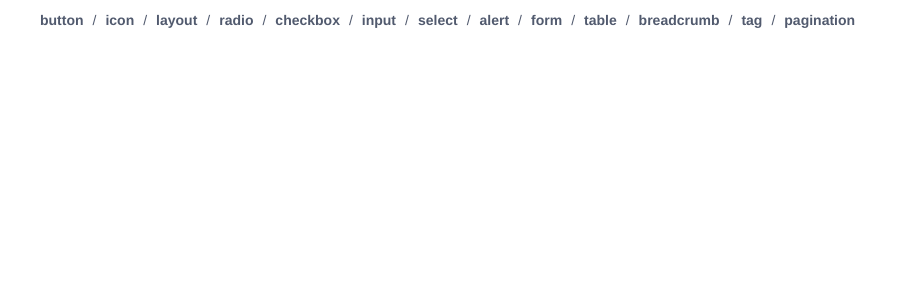
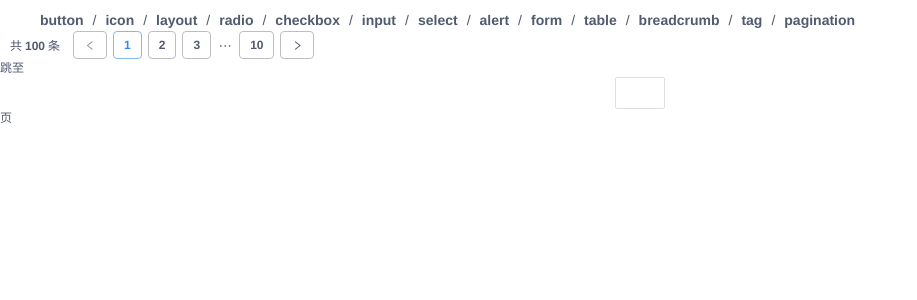
Before and after one commit to 2384830985/paste-copy, a Vue app in the folder my-app/: page /pagination in a window 1280 px wide. Shown: the top 300 px of the page, without its empty margins (0-917 px from the left). Built offline with nearby package versions, Linux system fonts and the light colour scheme; some icons are missing.

Commit message:
分页70%

```diff
--- a/my-app/examples/views/pagination.vue
+++ b/my-app/examples/views/pagination.vue
@@ -1,5 +1,5 @@
 <template>
-
+    <pc-pagination showTotal showJump :total='100'></pc-pagination>
 </template>
 <script>
 export default {
--- a/my-app/packages/component/pagination/options.vue
+++ b/my-app/packages/component/pagination/options.vue
@@ -1,21 +1,36 @@
 <template>
-
+    <div class='pc-options-wrap'>
+        <pc-select v-if='showSize'>
+            <el-option v-for='(item, index) in  pageSizeOpts' :key='index'>{{item}}条/页</el-option>
+        </pc-select>
+        <div v-if='showJump' class='pc-options-jump'>
+            <span>跳至</span>
+            <pc-input
+            :value='pageNum'
+            @keyup.enter="jumpPage"/>页
+        </div>
+    </div>
 </template>
 
 <script>
+
+import PcSelect from '../select';
+import PcInput from '../input';
+
 export default {
     name: 'Options',
+    components: {PcSelect, PcInput},
+    props: {
+        showSize: Boolean,
+        showJump: Boolean,
+        pageNum: Number,
+        total: Number,
+        pageSizeOpts: Array
+    },
+    methods: {
+        jumpPage () {
 
-    props: {
-        layout: {
-            type: String,
-            default: 'prev, pager, next, jumper, ->, total'
-        },
-        pageSizeOpts: {
-            type: Array,
-            default: [10, 20, 30, 40]
-        },
-
+        }
     }
 }
 </script>
--- a/my-app/packages/component/pagination/pagination.vue
+++ b/my-app/packages/component/pagination/pagination.vue
@@ -1,15 +1,54 @@
 <template>
-
+    <div class='pc-page-wrap'>
+        <span class='showtotal' v-if='showTotal'>共<span>{{total}}</span>条</span>
+        <ul id='pc-page-farther' @click="pageChange">
+            <li data-name="prev" class="go-icon" :class="{'disabled': currentNum == 1}">
+                <Icon data-name="prev" type='left'/>
+            </li>
+            <li :class="{'selected': currentNum == 1}">1</li>
+            <li @mouseenter="leftIconType='doubleleft'"
+                @mouseleave="leftIconType='ellipsis'"
+                 class='no-border' v-if='currentNum - 3 > 1'>
+                <Icon data-name="left" :type='leftIconType'/>
+            </li>
+            <li v-if='currentNum - 2 > 1'>{{currentNum - 2}}</li>
+            <li v-if='currentNum - 1 > 1'>{{currentNum - 1}}</li>
+            <li class='selected' v-if='currentNum > 1 && currentNum !== totalPageNum'>{{currentNum}}</li>
+            <li v-if='currentNum + 1 < totalPageNum'>{{currentNum + 1}}</li>
+            <li v-if='currentNum + 2 < totalPageNum'>{{currentNum + 2}}</li>
+            <li
+            @mouseenter="rightIconType='doubleright'"
+            @mouseleave="rightIconType='ellipsis'"
+            class='no-border' v-if='currentNum + 3 < totalPageNum'>
+                <Icon data-name="right" :type='rightIconType'/>
+            </li>
+            <li :class="{'selected': currentNum == totalPageNum}" v-if='totalPageNum > 1'>{{totalPageNum}}</li>
+            <li data-name="next" class="go-icon" :class="{'disabled': currentNum == totalPageNum}">
+                <Icon data-name="next" type='right'/>
+            </li>
+        </ul>
+        <Options
+        :showJump='showJump'
+        :showSize='showSize'
+        :pageSizeOpts='pageSizeOpts'
+        :total='totalPageNum'>
+        </Options>
+    </div>
 </template>
 
 <script>
+import Options from './options.vue';
+import Icon from '../icon';
+
+const prefix_page = 'pc-page-'
+
 export default {
     name: 'PcPagination',
-
+    components: { Options, Icon },
     props: {
         total: {
             type: Number,
-            default: 0
+            default: 1
         },
         current: {
             type: Number,
@@ -17,10 +56,59 @@ export default {
         },
         pageSize: {
             type: Number,
-            default: 0
+            default: 10
+        },
+        pageSizeOpts: {
+            type: Array,
+            default() {
+                return [10, 20, 30, 40]
+            }
         },
         simple: Boolean,
         small: Boolean,
+        showTotal: Boolean,
+        showJump: Boolean,
+        showSize: Boolean
+    },
+    data() {
+        return {
+            currentNum: this.current,
+            pageSizeNum: this.pageSize,
+            leftIconType: 'ellipsis',
+            rightIconType: 'ellipsis'
+        }
+    },
+    watch: {
+        current (val) {
+            this.currentNum = Number(val);
+        },
+        pageSize (val) {
+            this.pageSizeNum = Number(val);
+        }
+    },
+    computed: {
+        totalPageNum () {
+            let total = Math.ceil(this.total / this.pageSizeNum);
+            return total == 0 ? 1 : total;
+        }
+    },
+    methods: {
+        pageChange (e) {
+            let target = e.target;
+            let domList = document.getElementsByTagName('li');
+            if (target.dataset.name == 'prev') {
+                this.currentNum = this.currentNum > 1 ? Number(this.currentNum) - 1 : 1;
+            } else if (target.dataset.name == 'next') {
+                this.currentNum = this.currentNum >= this.totalPageNum ? this.totalPageNum : Number(this.currentNum) + 1;
+            } else if (target.dataset.name == 'left') {
+                this.currentNum = this.currentNum - 5 >= 1 ? this.currentNum - 5 : 1;
+            } else if (target.dataset.name == 'right') {
+                this.currentNum = this.currentNum + 5 <= this.totalPageNum ? this.currentNum + 5 : this.totalPageNum;
+            } else {
+                this.currentNum = Number(e.target.textContent);
+            }
+
+        }
     }
 }
 </script>
--- a/my-app/packages/styles/component/index.less
+++ b/my-app/packages/styles/component/index.less
@@ -8,3 +8,4 @@
 @import "./table";
 @import "./breadcrumb";
 @import "./tag";
+@import "./pagination.less";
--- /dev/null
+++ b/my-app/packages/styles/component/pagination.less
@@ -0,0 +1,71 @@
+@page-type: ~"@{css-prefix}page";
+@option-type: ~"@{css-prefix}options";
+@icon-prefix: ~"@{css-prefix}icon";
+
+.@{page-type} {
+    &-wrap {
+        .showtotal {
+            margin: 0 10px;
+            vertical-align: middle;
+            span {
+                font-weight: bold;
+                margin: 0 3px;
+            }
+        }
+        ul {
+            display: inline-block;
+            li {
+                display: inline-block;
+                padding: 4px 10px;
+                border: 1px solid tint(@info-color, 40%);
+                font-weight: bold!important;
+                margin: 0 3px;
+                border-radius: @border-radius-small;
+                cursor: pointer;
+                &:hover{
+                    color: @primary-color;
+                    border: 1px solid tint(@primary-color, 40%);
+                }
+            }
+            .no-border {
+                border: 0;
+                padding: 0;
+                &:hover {
+                    border: 0;
+                }
+            }
+            .go-icon {
+                .@{icon-prefix} {
+                    vertical-align: middle;
+                    font-size: 12px;
+                }
+            }
+            .selected {
+                color: @primary-color;
+                border: 1px solid tint(@primary-color, 40%);
+            }
+            .disabled {
+                color: @info-color;
+                border: 1px solid tint(@info-color, 40%);
+                cursor: not-allowed;
+                &:hover {
+                    color: @info-color;
+                    border: 1px solid tint(@info-color, 40%);
+                }
+            }
+        }
+    }
+}
+
+.@{option-type}{
+    &-wrap {
+        // display: inline;
+    }
+    &-jump {
+        input {
+            display: inline;
+            width: 50px;
+            padding-right: 7px;
+        }
+    }
+}
```
